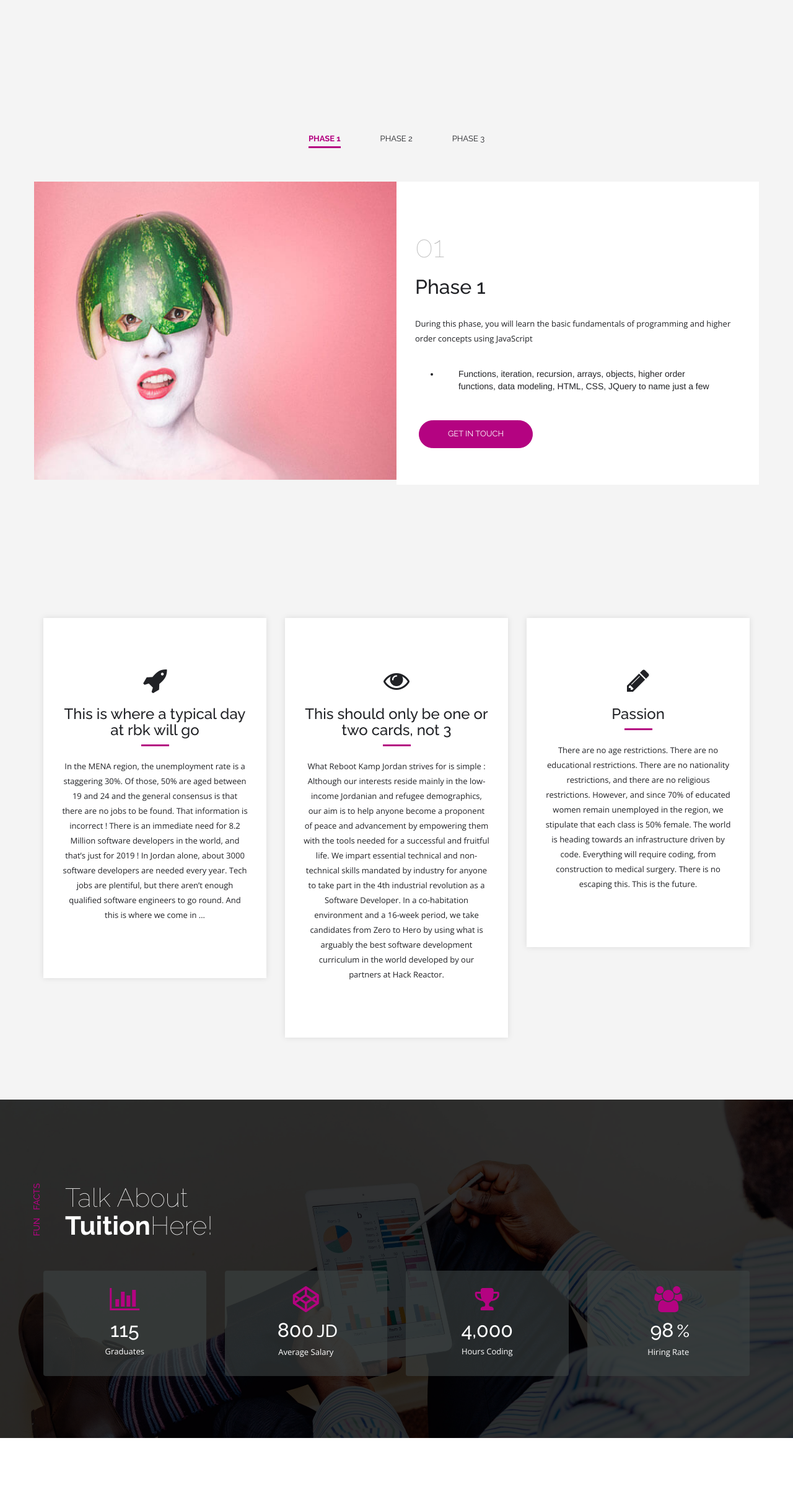
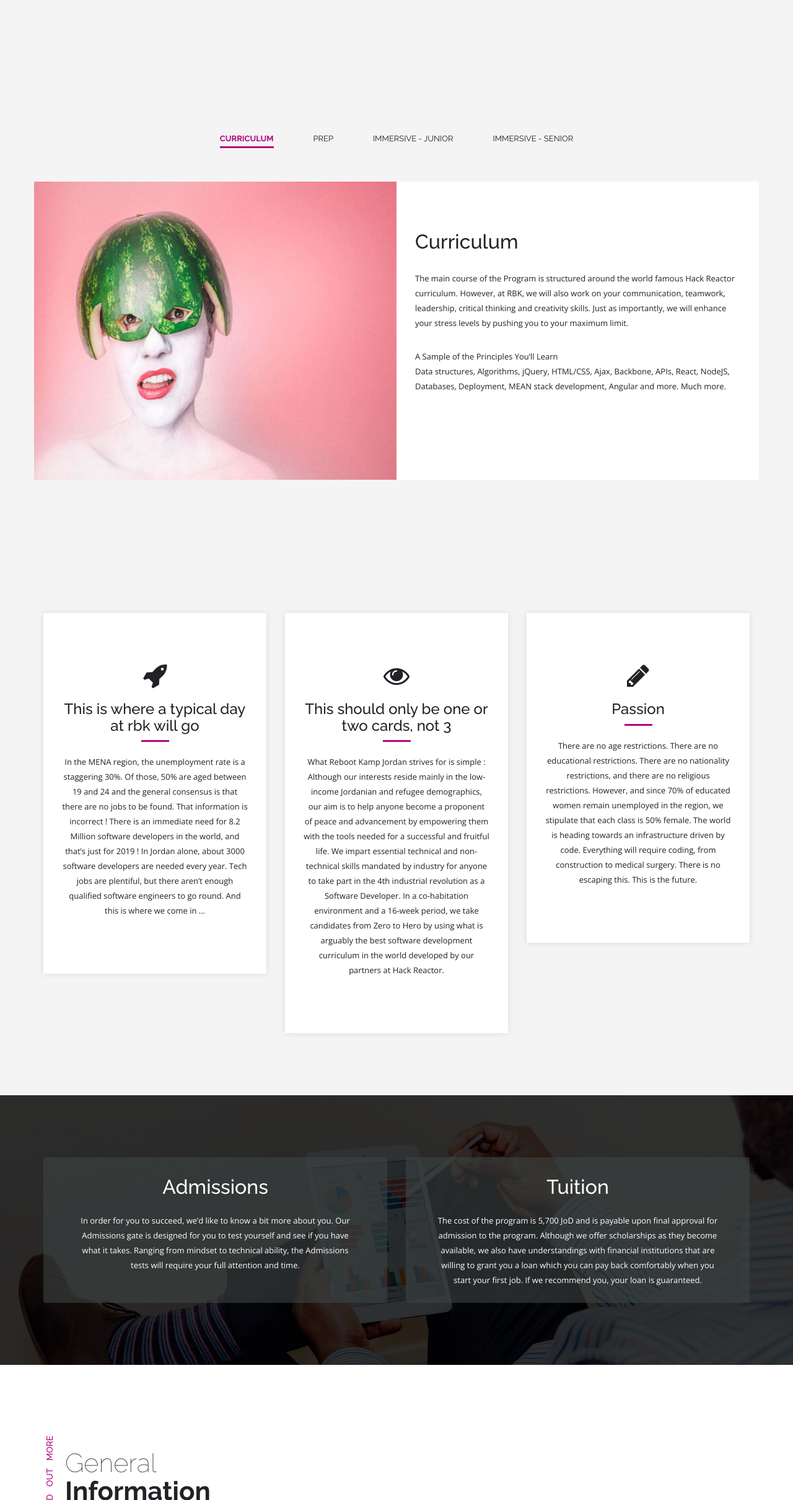
Before and after one commit to evest90/RBK_ORG, a plain HTML site: page index.html in a window 1280 px wide. Shown: the part 3798-6218 px from the top of the page at 62% size. Drawn offline with nearby package versions, Linux system fonts and the light colour scheme; some packages are replaced by stand-ins of ours; animation ran at ten frames a second.

Commit message:
added Admissinos and Tutition , fixed google maps

```diff
--- a/index.html
+++ b/index.html
@@ -513,39 +513,56 @@
                     <div id="services-tabs">
 
                         <ul class="text-center">
-                            <li><a href="#service-tab-1">Phase 1</a></li>
-                            <li><a href="#service-tab-2">Phase 2</a></li>
-                            <li><a href="#service-tab-3">Phase 3</a></li>
+                            <li><a href="#service-tab-0">Curriculum</a></li>
+                            <li><a href="#service-tab-1">Prep</a></li>
+                            <li><a href="#service-tab-2">Immersive - Junior</a></li>
+                            <li><a href="#service-tab-3">Immersive - Senior</a></li>
                         </ul>
 
+                        <!-- Service Tab 0 -->
+                        <div id="service-tab-0" class="service-tab">
+
+                                <div class="container">
+                                    <div class="row">
+                                        <div class="col-md-6">
+                                            <img src="img/services/service-tab-img-01.jpg" alt="curriculum">
+                                        </div>
+                                        <div class="col-md-6">
+                                            <div class="tab-bg">
+                                                <h3>Curriculum</h3>
+                                                <p>
+                                                     The main course of the Program is structured around the world famous Hack Reactor curriculum. However, at RBK, we will also work on your communication, teamwork, leadership, critical thinking and creativity skills. Just as importantly, we will enhance your stress levels by pushing you to your maximum limit.
+                                                </p>
+                                                <p>
+                                                    A Sample of the Principles You’ll Learn
+                                                    <br/>
+                                                    Data structures, Algorithms, jQuery, HTML/CSS, Ajax, Backbone, APIs, React, NodeJS, Databases, Deployment, MEAN stack development, Angular and more. Much more.
+                                                </p>
+                                            </div>
+                                        </div>
+                                    </div>
+                                </div>
+
+                            </div>
                         <!-- Service Tab 01 -->
                         <div id="service-tab-1" class="service-tab">
 
                             <div class="container">
                                 <div class="row">
                                     <div class="col-md-6">
-                                        <img src="img/services/service-tab-img-01.jpg" alt="creativity">
+                                        <img src="img/services/service-tab-img-01.jpg" alt="prep">
                                     </div>
                                     <div class="col-md-6">
                                         <div class="tab-bg">
-                                            <h2>01</h2>
-                                            <h3>Phase 1</h3>
+                                            <h3>Prep</h3>
                                             <p>During this phase, you will learn the basic fundamentals of programming and
                                                 higher order concepts using JavaScript
-                                                <br />
-                                                <ul style="list-style-type: disc">
-                                                    <li>
-                                                        Functions, iteration, recursion, arrays, objects, higher order
-                                                        functions,
-                                                        data modeling, HTML, CSS, JQuery to name just a few
-                                                    </li>
-                                                </ul>
+                                            </p>
+                                            <p>Functions, iteration, recursion, arrays, objects, higher order
+                                                    functions,
+                                                    data modeling, HTML, CSS, JQuery to name just a few
                                             </p>
 
-                                            <div id="services-02-btn-01">
-                                                <a class="btn btn-general btn-pink" href="#services" title="Get In Touch"
-                                                    role="button">Get In Touch</a>
-                                            </div>
                                         </div>
                                     </div>
                                 </div>
@@ -559,71 +576,23 @@
                             <div class="container">
                                 <div class="row">
                                     <div class="col-md-6">
-                                        <img src="img/services/service-tab-img-02.jpg" alt="strategy">
+                                        <img src="img/services/service-tab-img-02.jpg" alt="Immersive - Junior">
                                     </div>
                                     <div class="col-md-6">
                                         <div class="tab-bg">
-                                            <h2>02</h2>
-                                            <h3>Phase 2</h3>
+                                            <h3>Immersive - Junior</h3>
                                             <p>You’ll take part in two-day sprints where each sprint covers a new different
                                                 concept from a different section of web development
-                                                <br />
-                                                <ul style="list-style-type: disc">
-                                                    <li>
-                                                        Data structures
-                                                    </li>
-                                                    <li>
-                                                        Front end:
-                                                        <ul style="list-style-type: disc">
-                                                            <li>
-                                                                HTML, CSS, JQuery
-                                                            </li>
-                                                            <li>
-                                                                Ajax Request
-                                                            </li>
-                                                            <li>
-                                                                API’s
-                                                            </li>
-                                                            <li>
-                                                                Front end frameworks
-                                                                <ul style="list-style-type: disc">
-                                                                    <li>
-                                                                        React
-                                                                    </li>
-                                                                    <li>
-                                                                        Angular
-                                                                    </li>
-                                                                    <li>
-                                                                        BackBone
-                                                                    </li>
-                                                                </ul>
-                                                            </li>
-                                                        </ul>
-                                                    </li>
-                                                    <li>
-                                                        Back end
-                                                        <ul style="list-style-type: disc">
-                                                            <li>
-                                                                Servers and Node
-                                                            </li>
-                                                            <li>
-                                                                Databases
-                                                            </li>
-                                                            <li>
-                                                                Authentication
-                                                            </li>
-                                                            <li>
-                                                                Deployment
-                                                            </li>
-                                                        </ul>
-                                                    </li>
-                                                </ul>
                                             </p>
-
-                                            <div id="services-02-btn-02">
-                                                <a class="btn btn-general btn-pink" href="#services" title="Get In Touch"
-                                                    role="button">Get In Touch</a>
-                                            </div>
+                                            <p>
+                                             Data structures
+                                            <br/>
+                                             Front end:HTML, CSS, JQuery, Ajax Request, API’s.
+                                            <br/>
+                                             Front end frameworks:React, Angular, BackBone.
+                                            <br/>
+                                             Back end:Servers and Node,  Databases, Authentication, Deployment.
+                                            </p>
                                         </div>
                                     </div>
                                 </div>
@@ -637,21 +606,15 @@
                             <div class="container">
                                 <div class="row">
                                     <div class="col-md-6">
-                                        <img src="img/services/service-tab-img-03.jpg" alt="design">
+                                        <img src="img/services/service-tab-img-03.jpg" alt="Immersive - Senior">
                                     </div>
                                     <div class="col-md-6">
                                         <div class="tab-bg">
-                                            <h2>03</h2>
-                                            <h3>Phase 3</h3>
+                                            <h3>Immersive - Senior</h3>
                                             <p>You will produce something compelling using the skills you’ve honed over the
                                                 previous phase. You will be working on 4 different projects, one solo and
                                                 three other group projects with around 4 team members.
                                             </p>
-
-                                            <div id="services-02-btn-03">
-                                                <a class="btn btn-general btn-pink" href="#services" title="Get In Touch"
-                                                    role="button">Get In Touch</a>
-                                            </div>
                                         </div>
                                     </div>
                                 </div>
@@ -744,72 +707,43 @@
     </div>
     <!-- About 02 Ends -->
 
-    <!-- Stats -->
+    <!-- Admissions and Tuition -->
     <section id="stats">
 
             <div class="content-box-md">
 
                 <div class="container">
 
-                    <div class="row">
 
-                        <div class="col-md-12 wow slideInLeft">
 
-                            <div class="vertical-heading">
-                                <h5>Fun Facts</h5>
-                                <h2>Talk About<br><strong>Tuition</strong>Here!</h2>
+                    <div class="row wow fadeInUp" data-wow-duration="2s">
+
+                        <div class="col-md-6 col-sm-6 col-xs-12">
+
+                            <!-- Stats Item 01 -->
+                            <div class="stats-item text-center">
+                                <h3>Admissions</h3>
+                                <br/>
+                                <p>In order for you to succeed, we’d like to know a bit more about you. Our Admissions gate is designed for you to test yourself and see if you have what it
+                                    takes. Ranging from mindset to technical ability, the Admissions tests will require your full attention and time.
+                                    <br/>
+
+                                </p>
                             </div>
 
                         </div>
+                        <div class="col-md-6 col-sm-6 col-xs-12">
 
-                    </div>
-
-                    <div class="row wow fadeInUp" data-wow-duration="2s">
-
-                        <div class="col-md-3 col-sm-3 col-xs-6">
-
-                            <!-- Stats Item 01 -->
+                            <!-- Stats Item 02 -->
                             <div class="stats-item text-center">
-                                <i class="fa fa-bar-chart"></i>
-                                <h3 class="counter">115</h3>
-                                <p>Graduates</p>
+                                <h3>Tuition</h3>
+                                <br/>
+                                <p>The cost of the program is 5,700 JoD and is payable upon final approval for admission to the program. Although we offer scholarships as they become
+                                    available, we also have understandings with financial institutions that are willing to grant you a loan which you can pay back comfortably when you
+                                    start your first job. If we recommend you, your loan is guaranteed. </p>
                             </div>
 
                         </div>
-                        <div class="col-md-3 col-sm-3 col-xs-6">
-
-                            <!-- Stats Item 02 -->
-                            <div class="stats-item text-center">
-                                <i class="fa fa-codepen"></i>
-                                <h4><span class="counter">800</span>JD</h4>
-                                <p>Average Salary</p>
-                            </div>
-
-                        </div>
-                        <div class="col-md-3 col-sm-3 col-xs-6">
-
-                            <!-- Stats Item 03 -->
-                            <div class="stats-item text-center">
-                                <i class="fa fa-trophy"></i>
-                                <h3 class="counter">4,000</h3>
-                                <p>Hours Coding</p>
-                            </div>
-
-                        </div>
-                        <div class="col-md-3 col-sm-3 col-xs-6">
-
-                            <!-- Stats Item 04 -->
-                            <div class="stats-item text-center">
-                                <i class="fa fa-users"></i>
-                                <div>
-                                    <h4> <span class="counter">98</span>%</h4>
-                                    <p>Hiring Rate</p>
-                                </div>
-
-                            </div>
-
-                        </div>
-
                     </div>
 
                 </div>
--- a/js/script.js
+++ b/js/script.js
@@ -319,7 +319,7 @@ $(window).on('load', function () {
 
     // 1. Render Map
     var map = new google.maps.Map(document.getElementById('map'), {
-        zoom: 11,
+        zoom: 15,
         center: myLatlng
     });
 
```
